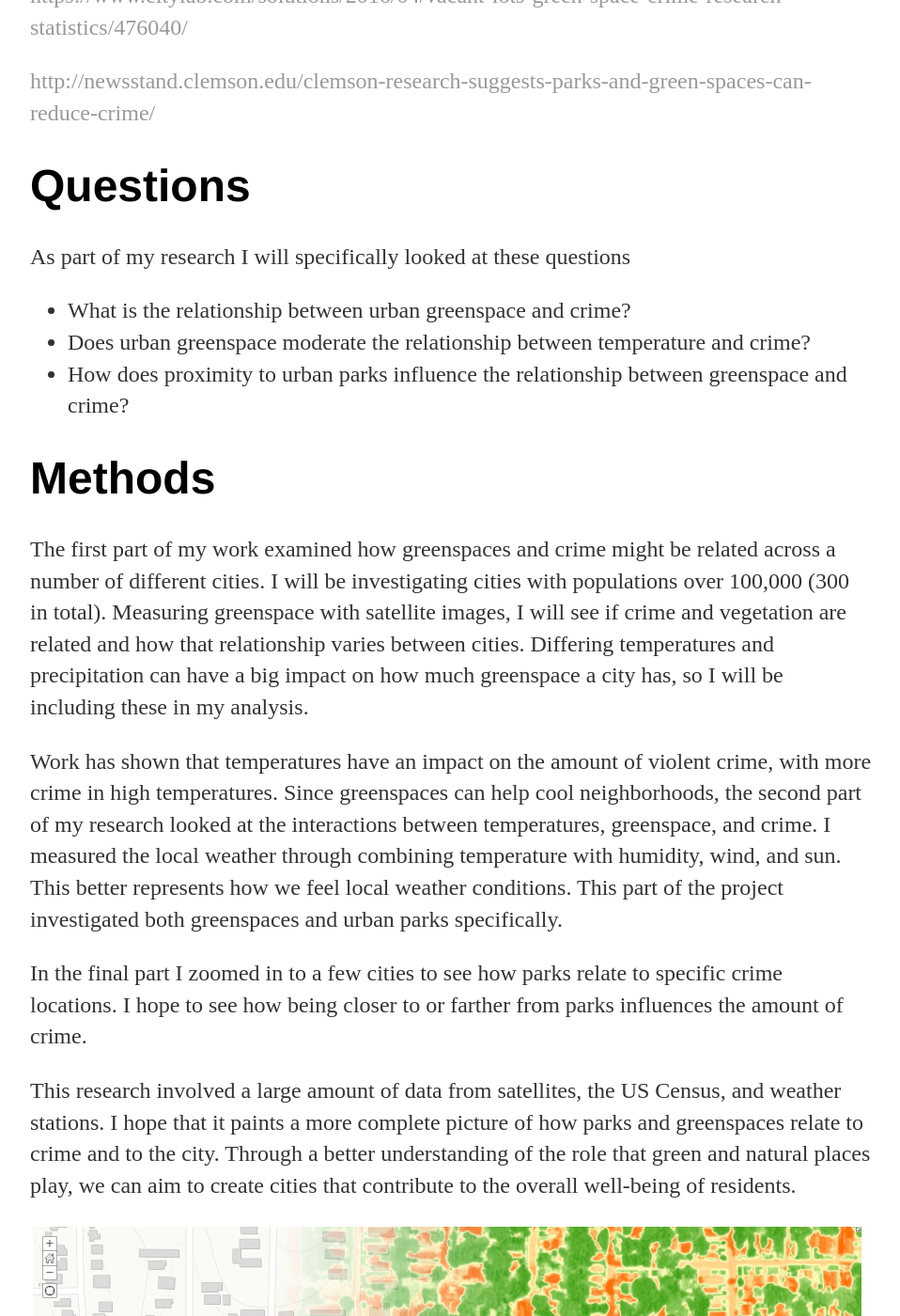
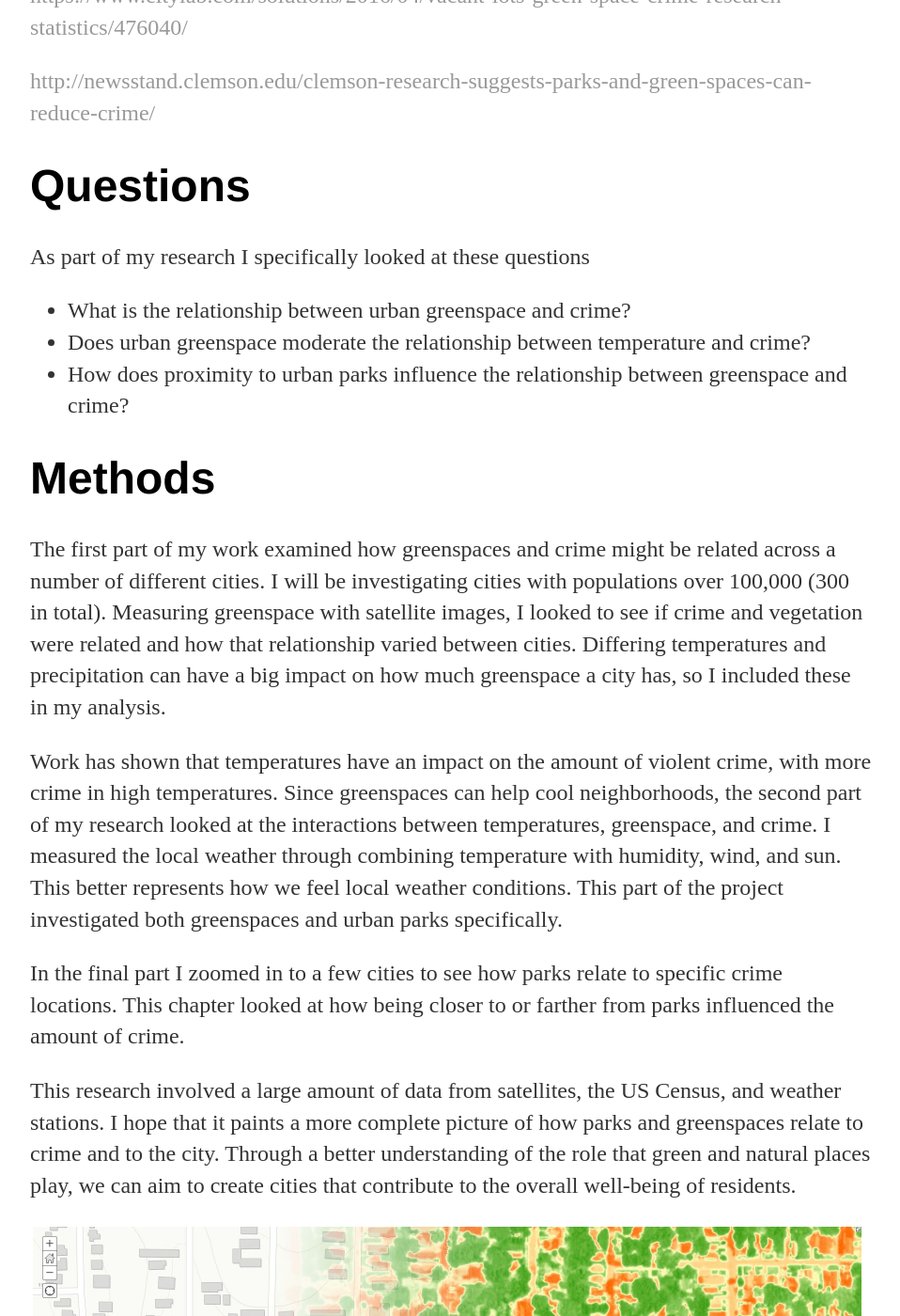
Before and after one commit to scottogletree/ogletrees.github.io, a Jekyll site: the page built from research/phd.html, in a window 1280 px wide and 1400 px high, scrolled down 597 px. Shown: the whole window at 94% size, without its empty margins (160-1118 px from the left). Built offline with Jekyll 4.4.1, drawn with Linux system fonts in a browser that asks for light colours.

Commit message:
update tense, again?

```diff
--- a/research/phd.html
+++ b/research/phd.html
@@ -10,16 +10,16 @@ title: Research - PhD - S Ogletree
       <p><a target="_blank" href='https://www.citylab.com/solutions/2016/04/vacant-lots-green-space-crime-research-statistics/476040/' target='_blank' >https://www.citylab.com/solutions/2016/04/vacant-lots-green-space-crime-research-statistics/476040/</a></p>
       <p><a target="_blank" href='http://newsstand.clemson.edu/clemson-research-suggests-parks-and-green-spaces-can-reduce-crime/' target='_blank' >http://newsstand.clemson.edu/clemson-research-suggests-parks-and-green-spaces-can-reduce-crime/</a></p>
       <h1>Questions</h1>
-      <p>As part of my research I will specifically looked at these questions</p>
+      <p>As part of my research I specifically looked at these questions</p>
           <ul>
           <li>What is the relationship between urban greenspace and crime?</li>
           <li>Does urban greenspace moderate the relationship between temperature and crime?</li>
           <li>How does proximity to urban parks influence the relationship between greenspace and crime?</li>
           </ul>
       <h1>Methods</h1>
-      <p>The first part of my work examined how greenspaces and crime might be related across a number of different cities. I will be investigating cities with populations over 100,000 (300 in total). Measuring greenspace with satellite images, I will see if crime and vegetation are related and how that relationship varies between cities. Differing temperatures and precipitation can have a big impact on how much greenspace a city has, so I will be including these in my analysis.</p>
+      <p>The first part of my work examined how greenspaces and crime might be related across a number of different cities. I will be investigating cities with populations over 100,000 (300 in total). Measuring greenspace with satellite images, I looked to see if crime and vegetation were related and how that relationship varied between cities. Differing temperatures and precipitation can have a big impact on how much greenspace a city has, so I included these in my analysis.</p>
       <p>Work has shown that temperatures have an impact on the amount of violent crime, with more crime in high temperatures. Since greenspaces can help cool neighborhoods, the second part of my research looked at the interactions between temperatures, greenspace, and crime. I measured the local weather through combining temperature with humidity, wind, and sun. This better represents how we feel local weather conditions. This part of the project investigated both greenspaces and urban parks specifically.</p>
-      <p>In the final part I zoomed in to a few cities to see how parks relate to specific crime locations. I hope to see how being closer to or farther from parks influences the amount of crime.</p>
+      <p>In the final part I zoomed in to a few cities to see how parks relate to specific crime locations. This chapter looked at how being closer to or farther from parks influenced the amount of crime.</p>
       <p>This research involved a large amount of data from satellites, the US Census, and weather stations. I hope that it paints a more complete picture of how parks and greenspaces relate to crime and to the city. Through a better understanding of the role that green and natural places play, we can aim to create cities that contribute to the overall well-being of residents.</p>
     <!-- <img src="../assests/web_ndvi.jpg" alt="map of vegetation" style="width:882px;height:388;"> -->
     <table class="image">
```
